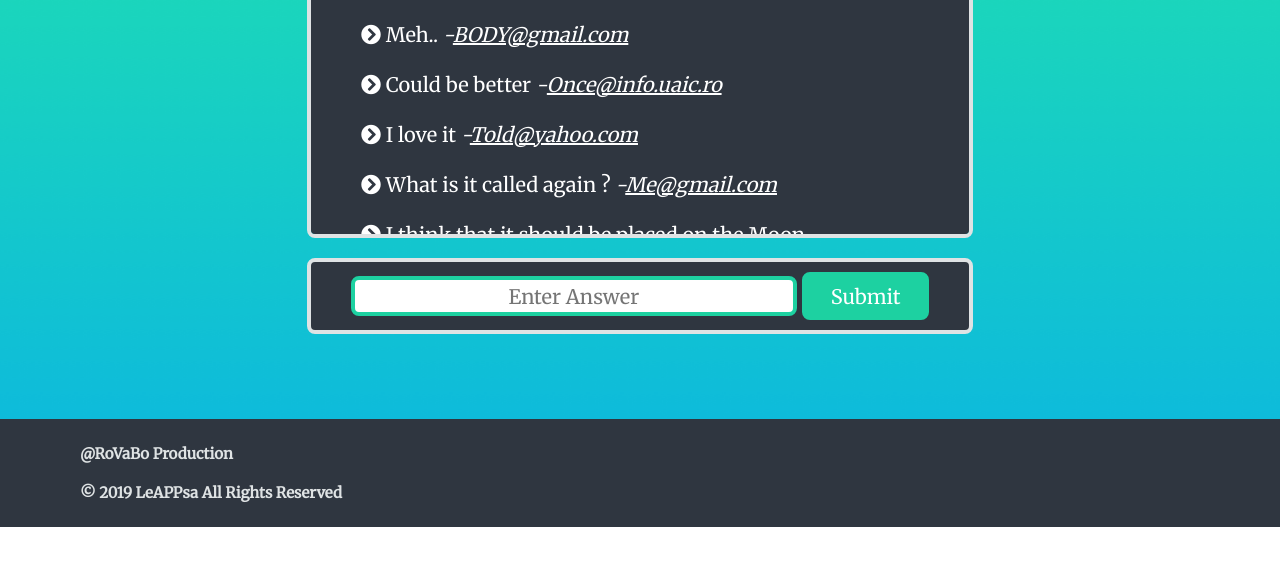
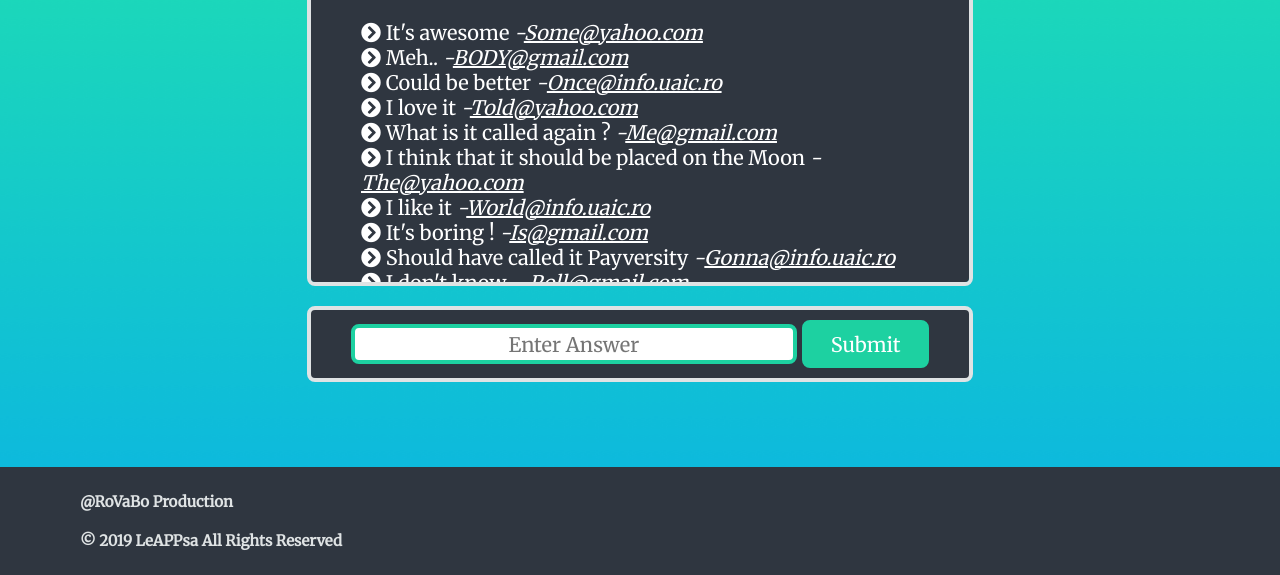
Before and after one commit to rovabo/LeAPPsa, a plain HTML site: page Answers - final/Answers.html in a window 1280 px wide. Shown: the part 469-1044 px from the top of the page. Before the commit the page ends 996 px from the top, so only its background shows below. Drawn offline with Linux system fonts and the light colour scheme.

Commit message:
Add files via upload

```diff
--- a/Answers - final/Answers.html
+++ b/Answers - final/Answers.html
@@ -1,9 +1,10 @@
 <!DOCTYPE html>
-<html>
+<html lang="en">
 
     <head>
 
 		<meta name="viewport" content="width=device-width, initial-scale=1.0">
+        <meta charset="UTF-8">
 
 		<link rel="stylesheet" type="text/css" href="style.css">
         <link rel="stylesheet" type="text/css" href="grid.css">
@@ -17,16 +18,16 @@
 
     <body>
 
-        <header>
+       <header>
             <nav>
                <div class="row">
-                   <img class="logo" src="white-logo.png">
+                   <img class="logo" src="white-logo.png" alt="logo">
                      <ul class="main-nav">
-                        <li> <a href="#">Question</a></li>
+                        <li> <a href="../Final_insert_question/insert_question.html">Question</a></li>
                         <li> <a href="#">Answers</a></li>
-                        <li> <a href="#">Notifications</a></li>
-                        <li> <a href="#">Statistics</a></li>
-                        <li> <a href="#">Graph</a></li>
+                        <li> <a href="../Notification-final/Notification.html">Notifications</a></li>
+                        <li> <a href="../Final_Statistics/Statistic.html">Statistics</a></li>
+                        <li> <a href="../Tree-final/Tree.html">Tree</a></li>
                         <li> <a href="#">Profile</a></li>
                      </ul>
                 </div>
@@ -38,34 +39,34 @@
 					<div class="box boxhead">
 						<p class="question"> What do you think of our University ? (Users question) </p>
 					</div>
-
+					<br><br>
                     <div class="box space boxscroll">
 						<h1> <i class="fas fa-lightbulb"></i> Answers :</h1>
 						<br>
                         <br>
                         <ul>
 						<li> <i class="fas fa-chevron-circle-right"></i> It's awesome <em> -<a href="#">Some@yahoo.com </a>
-						</em></li><br>
+						</em></li>
 						<li> <i class="fas fa-chevron-circle-right"></i> Meh.. <em> -<a href="#">BODY@gmail.com </a>
-						</em></li><br>
+						</em></li>
 						<li> <i class="fas fa-chevron-circle-right"></i> Could be better <em> -<a href="#">Once@info.uaic.ro </a>
-						</em></li><br>
+						</em></li>
 						<li> <i class="fas fa-chevron-circle-right"></i> I love it <em> -<a href="#">Told@yahoo.com </a>
-						</em></li><br>
+						</em></li>
 						<li> <i class="fas fa-chevron-circle-right"></i> What is it called again ? <em> -<a href="#">Me@gmail.com </a>
-						</em></li><br>
+						</em></li>
 						<li> <i class="fas fa-chevron-circle-right"></i> I think that it should be placed on the Moon <em> -<a href="#">The@yahoo.com </a>
-						</em></li><br>
+						</em></li>
 						<li> <i class="fas fa-chevron-circle-right"></i> I like it <em> -<a href="#">World@info.uaic.ro </a>
-						</em></li><br>
+						</em></li>
 						<li> <i class="fas fa-chevron-circle-right"></i> It's boring ! <em> -<a href="#">Is@gmail.com </a>
-						</em></li><br>
+						</em></li>
 						<li> <i class="fas fa-chevron-circle-right"></i> Should have called it Payversity <em> -<a href="#">Gonna@info.uaic.ro </a>
-						</em></li><br>
+						</em></li>
 						<li> <i class="fas fa-chevron-circle-right"></i> I don't know.. <em> -<a href="#">Roll@gmail.com </a>
-						</em></li><br>
+						</em></li>
 						<li> <i class="fas fa-chevron-circle-right"></i> It gave me depression :( <em> -<a href="#">Me@yahoo.com </a>
-						</em></li><br>
+						</em></li>
 						</ul>
                     </div>
 
```
